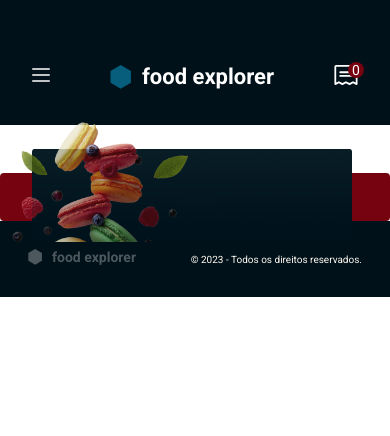
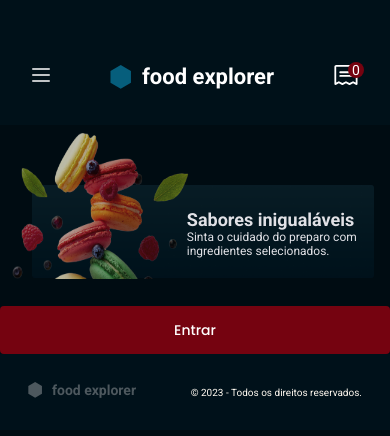
Before and after one commit to EmanuelQuintino/Food-Explorer, a React (Vite) app in the folder client/: page / in a window 390 px wide. Shown: the top 436 px of the page. Built offline with nearby package versions, Linux system fonts and the light colour scheme.

Commit message:
update layout mobile slogan

```diff
--- a/client/src/components/Footer/style.js
+++ b/client/src/components/Footer/style.js
@@ -7,7 +7,7 @@ export const FooterContainer = styled.footer`
 
   padding: 2.8rem;
 
-  background: ${({ theme }) => theme.colors.dark700};
+  background: ${({ theme }) => theme.colors.dark600};
 
   .logo {
     display: flex;
--- a/client/src/components/Slogan/index.jsx
+++ b/client/src/components/Slogan/index.jsx
@@ -6,6 +6,10 @@ export function Slogan() {
       <div className="box">
         <img src="images/rectangle.png" alt="rectangle" className="rectangle"/>
         <img src="images/pngegg.png" alt="pngegg" className="pngegg" />
+        <div className="slogan">
+          <h2>Sabores inigualáveis</h2>
+          <p>Sinta o cuidado do preparo com ingredientes selecionados.</p>
+        </div>
       </div>
     </Container>
   )
--- a/client/src/components/Slogan/style.js
+++ b/client/src/components/Slogan/style.js
@@ -1,9 +1,6 @@
 import styled from "styled-components";
 
 export const Container = styled.div`
-  width: 100%;
-  margin: 0 auto;
-
   .box {
     padding: 2.4rem;
     position: relative;
@@ -14,14 +11,31 @@ export const Container = styled.div`
   .pngegg {
     position: absolute;
     width: 19.0rem;
-    height: auto;
+    height: 14.9rem;
     left: -.2rem;
-    top: -.5rem;
+    bottom: 2.75rem;
   }
 
   .rectangle {
-    position: absolute;
-    width: 32.0rem;
+    margin-top: 3.6rem;
+    width: 100%;
     height: 9.3rem;
   }
+
+  .slogan {
+    width: 50%;
+    position: absolute;
+    bottom: 4.8rem;
+    right: 1.6rem;
+  }
+
+  .slogan h2 {
+    color: ${({ theme }) => theme.colors.light300};
+    font-size: 1.8rem;
+  }
+
+  .slogan p {
+    color: ${({ theme }) => theme.colors.light300};
+    font-size: 1.2rem;
+  }
 `;
--- a/client/src/styles/global.js
+++ b/client/src/styles/global.js
@@ -13,7 +13,7 @@ export const GlobalStyles = createGlobalStyle`
   }
 
   body {
-    /* background: ${({ theme }) => theme.colors.dark500}; */
+    background: ${({ theme }) => theme.colors.dark500};
     color: ${({ theme }) => theme.colors.light100};
     font-size: 1.6rem;
     font-family: 'Roboto', sans-serif;
```
